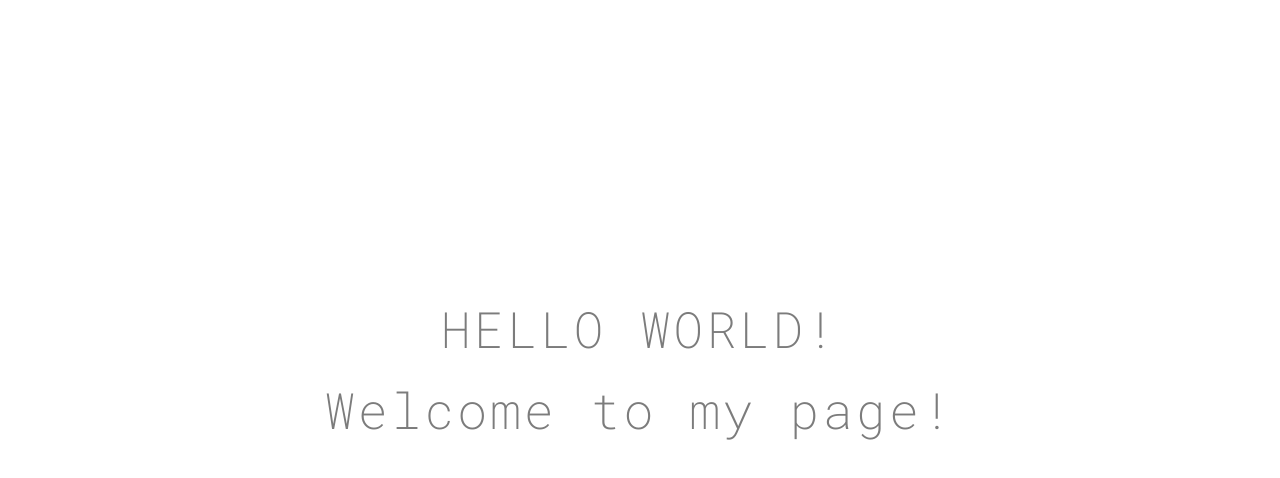
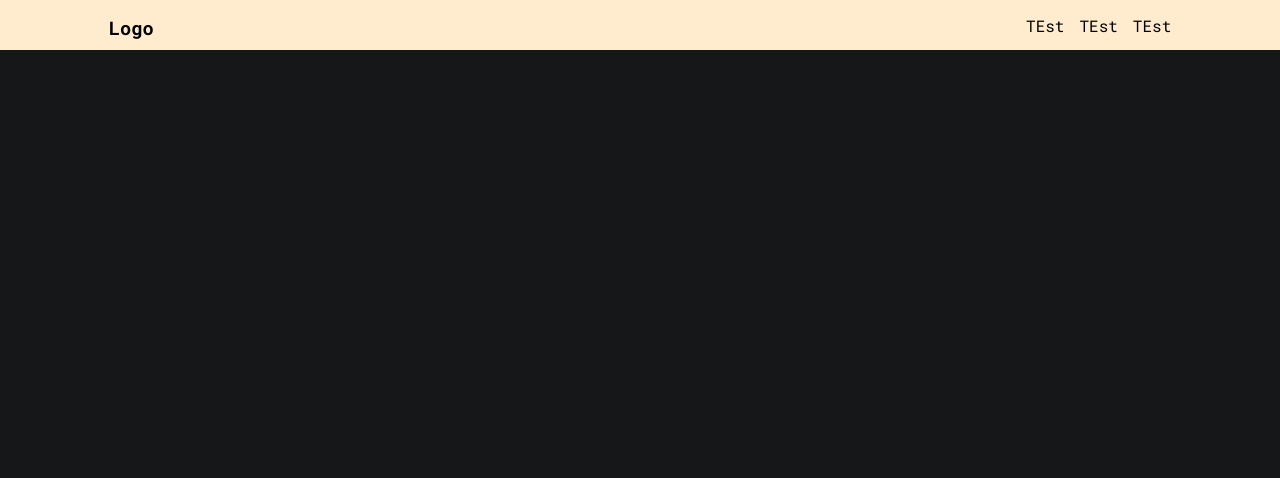
Before and after one commit to FarhanRafid97/my-portofolio, a React (Create React App) app: page / in a window 1280 px wide. Shown: the top 478 px of the page. Built offline with nearby package versions, Linux system fonts and the light colour scheme.

Commit message:
learn framer-motion

```diff
--- a/src/App.css
+++ b/src/App.css
@@ -6,84 +6,6 @@
   padding: 0;
   margin: 0;
   display: flex;
-  justify-content: center;
-  align-items: center;
+
   position: relative;
 }
-
-.example-container div {
-  background: blanchedalmond;
-  border-radius: 30px;
-  width: 150px;
-  height: 150px;
-}
-
-.redux {
-  position: absolute;
-  top: 240px;
-  left: 350px;
-  font-size: 85px;
-  color: #764abc;
-}
-.react {
-  position: absolute;
-  top: 300px;
-  left: 120px;
-  font-size: 190px;
-  color: #60dafb;
-}
-.darkReact {
-  position: absolute;
-  color: #2d3748;
-  font-size: 100px;
-}
-.SiTypescript {
-  position: absolute;
-  top: 120px;
-  right: 120px;
-  font-size: 110px;
-  color: #2f74c0;
-}
-.darkSiTypescript {
-  position: absolute;
-  top: 320px;
-  right: 320px;
-  font-size: 50px;
-  color: #2d3748;
-}
-.noAiFillGithub {
-  position: absolute;
-  top: 120px;
-  right: 840px;
-  font-size: 120px;
-  color: #a0aec0;
-}
-.FaNodeJs {
-  position: absolute;
-  bottom: 0px;
-  right: 590px;
-  font-size: 140px;
-  color: #679f63;
-}
-.SiChakraui {
-  position: absolute;
-  top: 35px;
-  right: 350px;
-  font-size: 80px;
-  color: #53c8c6;
-  transform: rotate(20deg);
-}
-
-.motionIcon {
-  z-index: 10;
-
-  filter: brightness(120%);
-}
-
-.FaNodeJs2 {
-  position: absolute;
-  top: 50px;
-  left: 450px;
-  font-size: 60px;
-  color: #2d3748;
-}
--- a/src/App.js
+++ b/src/App.js
@@ -1,16 +1,15 @@
 import './App.css';
 import './bgIcon.css';
+import Navbar from './components/Navbar/Navbar';
 
-import Background from './Background';
-import Home from './components/Home/Home';
-import Biodata from './components/biodata/Biodata';
 const App = () => {
   return (
     <>
       <div className="app">
-        <Background />
+        <Navbar />
+        {/* <Background />
         <Biodata />
-        <Home />
+        <Home /> */}
       </div>
     </>
   );
--- a/src/components/Home/Home.js
+++ /dev/null
@@ -1,66 +0,0 @@
-import './home.css';
-
-import { motion } from 'framer-motion';
-
-const Home = () => {
-  return (
-    <>
-      <motion.div
-        className="wrapperMotion"
-        animate={{
-          display: 'none',
-        }}
-        transition={{ delay: 8.6, duration: 2 }}
-      >
-        <motion.div
-          className="div1"
-          animate={{
-            scaleY: 0,
-            transformOrigin: 'top',
-          }}
-          transition={{ delay: 6.5, duration: 2 }}
-        />
-        <motion.div
-          className="div1"
-          animate={{
-            scaleY: 0,
-            transformOrigin: 'bottom',
-          }}
-          transition={{ delay: 6.5, duration: 2 }}
-        />
-        <motion.div
-          className="helloWorld"
-          animate={{
-            opacity: 0,
-          }}
-          transition={{ delay: 4.5, duration: 2 }}
-        >
-          <motion.p
-            className="pText"
-            initial={{ translateY: 0 }}
-            animate={{
-              translateY: -200,
-            }}
-            transition={{ delay: 0.5, duration: 1.3 }}
-          >
-            HELLO WORLD!
-          </motion.p>
-
-          <motion.p
-            className="pText"
-            initial={{ translateY: 0 }}
-            animate={{
-              translateY: -200,
-            }}
-            transition={{ delay: 2, duration: 1.5 }}
-          >
-            Welcome to my page!
-          </motion.p>
-          <div className="blockP"></div>
-        </motion.div>
-      </motion.div>
-    </>
-  );
-};
-
-export default Home;
--- a/src/components/Home/home.css
+++ /dev/null
@@ -1,54 +0,0 @@
-.wrapperMotion {
-  width: 100%;
-  height: 100vh;
-  display: flex;
-  flex-direction: column;
-  position: fixed;
-  padding: 0;
-  margin: 0;
-  z-index: 99;
-}
-.div1 {
-  width: 100%;
-  height: 50vh;
-  background-color: white;
-  border: 2px solid white;
-}
-.helloWorld {
-  width: 100%;
-  position: fixed;
-  left: 50%;
-  top: 62%;
-  transform: translate(-50%, 0);
-  row-gap: 15px;
-  display: flex;
-  align-items: center;
-  flex-direction: column;
-  background-color: blanchedalmond;
-}
-
-.blockP {
-  width: 100%;
-  height: 100%;
-  position: fixed;
-  left: 0;
-  top: 0;
-
-  background-color: white;
-}
-.pText {
-  font-size: 50px;
-  margin: 0;
-  letter-spacing: 0.2rem;
-  font-weight: 200;
-}
-
-@media only screen and (max-width: 600px) {
-  .pText {
-    font-size: 16px;
-  }
-  .helloWorld {
-    left: 50%;
-    top: 75%;
-  }
-}
--- /dev/null
+++ b/src/components/Navbar/Navbar.css
@@ -0,0 +1,17 @@
+.navbar {
+  padding: 15px;
+  height: 50px;
+  width: 100%;
+  background-color: blanchedalmond;
+}
+.container {
+  margin: auto;
+  width: 85%;
+  display: flex;
+  justify-content: space-between;
+}
+
+.navigasiMenu {
+  display: flex;
+  column-gap: 15px;
+}
--- /dev/null
+++ b/src/components/Navbar/Navbar.jsx
@@ -0,0 +1,22 @@
+import React from 'react';
+import './Navbar.css';
+
+const Navbar = () => {
+  return (
+    <div className="navbar">
+      <div className="container">
+        <h3>Logo</h3>
+        <div
+          className="navigasiMenu {
+"
+        >
+          <p>TEst</p>
+          <p>TEst</p>
+          <p>TEst</p>
+        </div>
+      </div>
+    </div>
+  );
+};
+
+export default Navbar;
--- a/src/components/biodata/Biodata.js
+++ /dev/null
@@ -1,28 +0,0 @@
-import './biodata.css';
-import { motion } from 'framer-motion';
-
-const Biodata = () => {
-  return (
-    <motion.div
-      className="biodata"
-      initial={{ opacity: 0 }}
-      animate={{
-        opacity: 1,
-      }}
-      transition={{ delay: 8.4, duration: 2 }}
-    >
-      <div className="introduce">
-        <h3>Hi Im Farhan Rafid Syauqi</h3>
-        <p>
-          Im Junior Fullstack Web Developer And You Can Find Me On{' '}
-          <a href="https://github.com/FarhanRafid97">MyGithub</a> Or{' '}
-          <a href="https://www.linkedin.com/in/farhan-rafid-syauqi-268a9820b/">
-            MyLinkedin
-          </a>
-        </p>
-      </div>
-    </motion.div>
-  );
-};
-
-export default Biodata;
--- a/src/components/biodata/biodata.css
+++ /dev/null
@@ -1,37 +0,0 @@
-.biodata {
-  padding: 25px;
-  width: 60%;
-  height: 200px;
-  position: fixed;
-  left: 50%;
-  top: 35.2%;
-  transform: translate(-50%, 0);
-  display: flex;
-
-  align-items: center;
-  justify-content: center;
-  flex-direction: column;
-
-  z-index: 97;
-  font-size: 28px;
-}
-.introduce {
-  display: flex;
-  flex-direction: column;
-  justify-content: center;
-  text-shadow: 0px 1px 15px rgba(0, 0, 0, 0.95);
-  color: white;
-  letter-spacing: 0.1rem;
-  filter: brightness(200%);
-}
-.introduce h3 {
-  margin: 0;
-  padding: 0;
-}
-.introduce p {
-  font-size: 22px;
-  font-weight: 200;
-}
-.introduce p a {
-  color: rgb(126, 53, 53);
-}
```
Also changed, not shown: src/index.js (+4 -4 lines).
